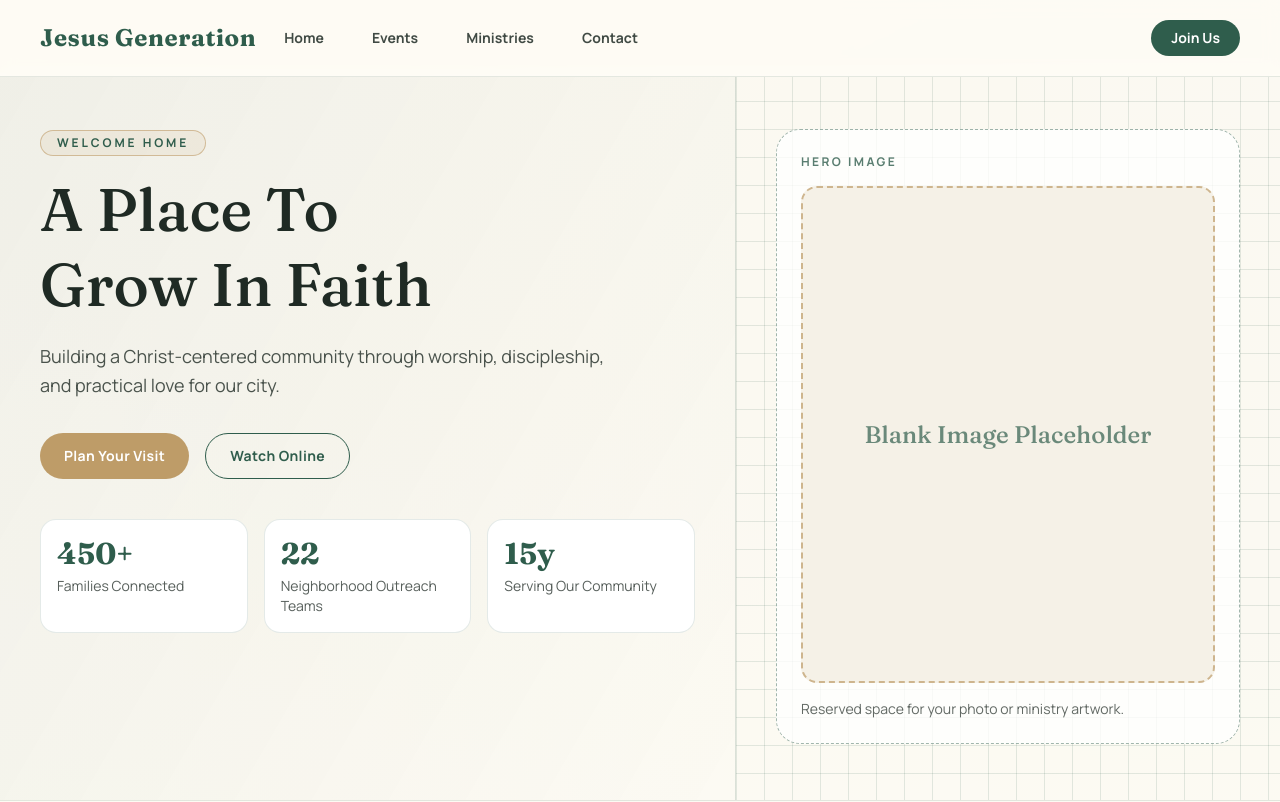
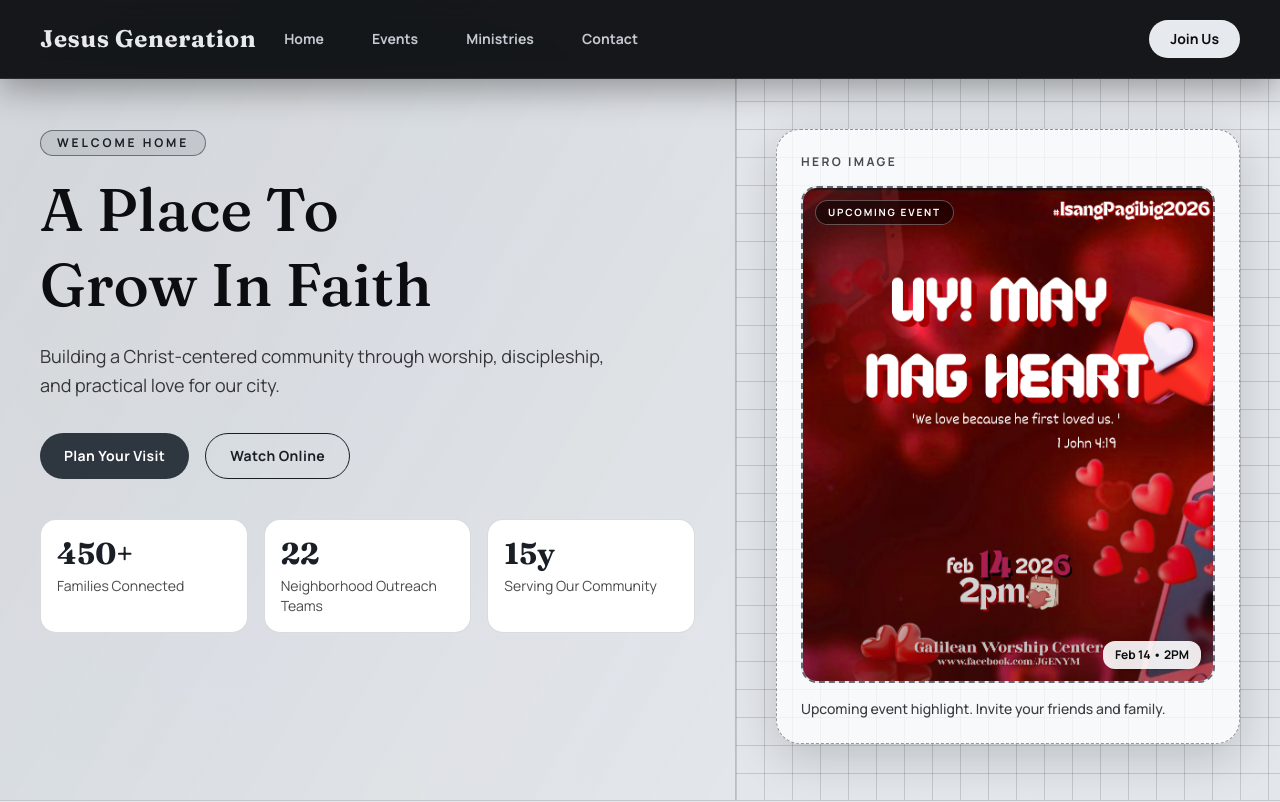
Before and after one commit to SKYRENZ/JGEN, a React (Vite) app in the folder jgen/: page / in a window 1280 px wide. Shown: the top 802 px of the page. Built offline with nearby package versions, Linux system fonts and the light colour scheme.

Commit message:
sample upcoming events

```diff
--- a/jgen/src/components/HeroSection.tsx
+++ b/jgen/src/components/HeroSection.tsx
@@ -1,3 +1,5 @@
+import upcomingEventImage from '../assets/Uy May Nag Heart.png'
+
 function HeroSection() {
   return (
     <main
@@ -49,17 +51,26 @@ function HeroSection() {
       </section>
 
       <aside className="placeholder-grid px-4 py-8 sm:px-6 md:px-10 md:py-14">
-        <div className="flex h-full min-h-72 flex-col rounded-3xl border border-dashed border-[var(--forest)]/45 bg-white/75 p-6">
+        <div className="flex h-full min-h-72 flex-col rounded-3xl border border-dashed border-[var(--forest)]/45 bg-white/75 p-6 shadow-[0_14px_45px_rgba(15,18,24,0.18)]">
           <p className="text-xs font-semibold uppercase tracking-[0.2em] text-[var(--forest)]/80">
             Hero Image
           </p>
-          <div className="mt-4 flex flex-1 items-center justify-center rounded-2xl border-2 border-dashed border-[var(--gold)]/70 bg-[var(--paper)] px-4 text-center">
-            <p className="font-display text-2xl text-[var(--forest)]/70">
-              Blank Image Placeholder
-            </p>
+          <div className="relative mt-4 flex flex-1 items-center justify-center overflow-hidden rounded-2xl border-2 border-dashed border-[var(--gold)]/70 bg-[var(--paper)]">
+            <img
+              src={upcomingEventImage}
+              alt="Upcoming event poster"
+              className="h-full w-full object-cover"
+            />
+            <div className="pointer-events-none absolute inset-0 bg-gradient-to-t from-[#0b0d10]/30 via-transparent to-transparent" />
+            <div className="absolute left-3 top-3 rounded-full border border-white/30 bg-black/50 px-3 py-1 text-[10px] font-bold uppercase tracking-[0.18em] text-white backdrop-blur-sm">
+              Upcoming Event
+            </div>
+            <div className="absolute bottom-3 right-3 rounded-xl bg-white/90 px-3 py-1.5 text-xs font-bold text-[#0b0d10] shadow-sm">
+              Feb 14 • 2PM
+            </div>
           </div>
-          <p className="mt-4 text-sm text-[var(--ink)]/70">
-            Reserved space for your photo or ministry artwork.
+          <p className="mt-4 text-sm font-medium text-[var(--ink)]/80">
+            Upcoming event highlight. Invite your friends and family.
           </p>
         </div>
       </aside>
--- a/jgen/src/components/Navigation.tsx
+++ b/jgen/src/components/Navigation.tsx
@@ -11,17 +11,17 @@ const navItems = [
 
 function Navigation({ brandName }: NavigationProps) {
   return (
-    <header className="fixed inset-x-0 top-0 z-50 flex flex-col items-start gap-4 border-b border-[var(--grid-line)] bg-[var(--shell)]/95 px-4 py-5 backdrop-blur-sm sm:flex-row sm:flex-wrap sm:items-center sm:justify-between sm:px-6 md:px-10">
-      <div className="font-display text-xl font-bold tracking-wide text-[var(--forest)] md:text-2xl">
+    <header className="fixed inset-x-0 top-0 z-50 flex flex-col items-start gap-4 border-b border-white/10 bg-[#0b0d10]/95 px-4 py-5 shadow-[0_10px_35px_rgba(0,0,0,0.35)] backdrop-blur-sm sm:flex-row sm:flex-wrap sm:items-center sm:justify-between sm:px-6 md:px-10">
+      <div className="font-display text-xl font-bold tracking-wide text-[#e6e9ee] md:text-2xl">
         {brandName}
       </div>
       <nav className="w-full sm:w-auto">
-        <ul className="flex flex-wrap items-center gap-2 text-sm font-semibold text-[var(--ink)]/85 sm:gap-3 md:gap-6">
+        <ul className="flex flex-wrap items-center gap-2 text-sm font-semibold text-[#c5cad2] sm:gap-3 md:gap-6">
           {navItems.map((item) => (
             <li key={item.label}>
               <a
                 href={item.href}
-                className="rounded-full px-3 py-1 transition hover:bg-[var(--forest)] hover:text-white"
+                className="rounded-full px-3 py-1 transition hover:bg-[#1a1f26] hover:text-white"
               >
                 {item.label}
               </a>
@@ -31,7 +31,7 @@ function Navigation({ brandName }: NavigationProps) {
       </nav>
       <a
         href="#contact"
-        className="rounded-full bg-[var(--forest)] px-5 py-2 text-sm font-semibold text-white transition hover:bg-[#244739] sm:ml-auto"
+        className="rounded-full border border-white/15 bg-[#e6e9ee] px-5 py-2 text-sm font-semibold text-[#0b0d10] transition hover:bg-white sm:ml-auto"
       >
         Join Us
       </a>
--- a/jgen/src/index.css
+++ b/jgen/src/index.css
@@ -2,13 +2,13 @@
 @import "tailwindcss";
 
 :root {
-  --paper: #f5f1e7;
-  --ink: #1f2a24;
-  --forest: #2f5d4c;
-  --sage: #8fa88f;
-  --gold: #be9c68;
-  --shell: #fffdf7;
-  --grid-line: rgba(47, 93, 76, 0.13);
+  --paper: #e6e9ee;
+  --ink: #0b0d10;
+  --forest: #1a1f26;
+  --sage: #7c8794;
+  --gold: #2e3640;
+  --shell: #e6e9ee;
+  --grid-line: rgba(26, 31, 38, 0.16);
 }
 
 * {
@@ -20,9 +20,9 @@ body {
   font-family: 'Manrope', sans-serif;
   color: var(--ink);
   background:
-    radial-gradient(circle at 15% 10%, rgba(190, 156, 104, 0.2) 0%, rgba(190, 156, 104, 0) 40%),
-    radial-gradient(circle at 90% 20%, rgba(143, 168, 143, 0.3) 0%, rgba(143, 168, 143, 0) 48%),
-    linear-gradient(180deg, #ebe4d4 0%, var(--paper) 45%, #efe8da 100%);
+    radial-gradient(circle at 15% 10%, rgba(46, 54, 64, 0.2) 0%, rgba(46, 54, 64, 0) 42%),
+    radial-gradient(circle at 90% 20%, rgba(124, 135, 148, 0.24) 0%, rgba(124, 135, 148, 0) 48%),
+    linear-gradient(180deg, #e6e9ee 0%, #dfe4ea 45%, #e6e9ee 100%);
   min-height: 100vh;
   overflow-x: hidden;
 }
@@ -47,5 +47,5 @@ html {
 }
 
 .texture-lines {
-  background-image: linear-gradient(120deg, rgba(47, 93, 76, 0.06), rgba(47, 93, 76, 0));
+  background-image: linear-gradient(120deg, rgba(26, 31, 38, 0.08), rgba(26, 31, 38, 0));
 }
```
Also changed, not shown: jgen/src/assets/Uy May Nag Heart.png (added).
